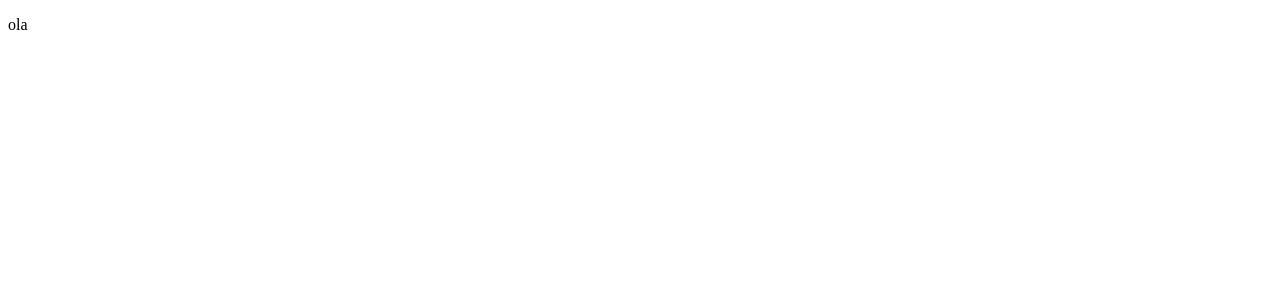
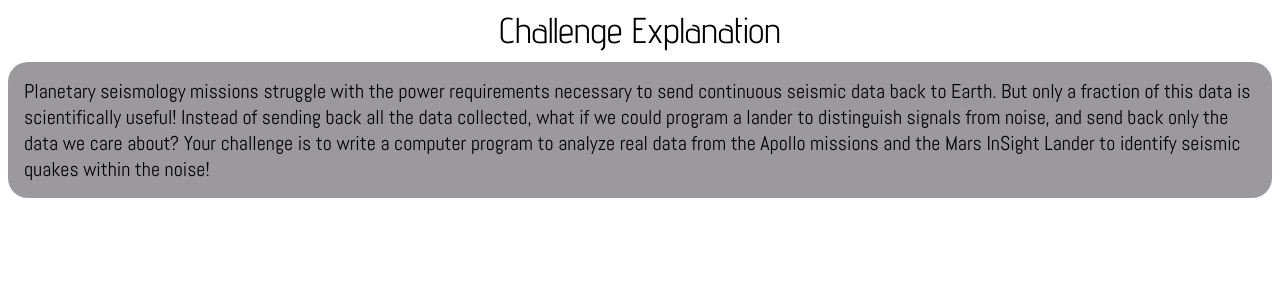
Before and after one commit to Ashen-Software/nsac, a React (Vite) app: page / in a window 1280 px wide. Shown: the top 300 px of the page. Built offline with nearby package versions, Linux system fonts and the light colour scheme.

Commit message:
challenge explanation

```diff
--- a/index.html
+++ b/index.html
@@ -2,9 +2,9 @@
 <html lang="en">
   <head>
     <meta charset="UTF-8" />
-    <link rel="icon" type="image/svg+xml" href="/raise.png" />
+
     <meta name="viewport" content="width=device-width, initial-scale=1.0" />
-    <title>Raise App</title>
+    <title>Sismo</title>
   </head>
   <body >
     <div id="root"></div>
--- /dev/null
+++ b/src/components/Explanation/Explanation.jsx
@@ -0,0 +1,15 @@
+import '../Explanation/explanation.css';
+
+function Explanation(){
+
+
+    return(
+        <div className='todo'>
+        <p className='titulos'>Challenge Explanation</p>
+        <p className='content'>Planetary seismology missions struggle with the power requirements necessary to send continuous seismic data back to Earth. But only a fraction of this data is scientifically useful! Instead of sending back all the data collected, what if we could program a lander to distinguish signals from noise, and send back only the data we care about? Your challenge is to write a computer program
+            to analyze real data from the Apollo missions and the Mars InSight Lander to identify seismic quakes within the noise!</p>
+   </div> )
+}
+
+
+export default Explanation;
--- /dev/null
+++ b/src/components/Explanation/explanation.css
@@ -0,0 +1,25 @@
+@import url('https://fonts.googleapis.com/css2?family=Advent+Pro:ital,wght@0,100..900;1,100..900&display=swap');
+@import url('https://fonts.googleapis.com/css2?family=Abel&display=swap');
+
+.todo{
+    display: flex;
+    flex-direction: column;
+    gap: 0.688rem;
+
+    .titulos {
+        margin:0px auto;
+        font-size: 2.25rem;
+        font-family: 'Advent Pro', sans-serif;
+    }
+
+    .content{
+        margin:0px;
+        font-family: 'Abel', sans-serif;
+        font-size: 1.25rem;
+        background-color: rgba(5, 1, 13, 0.4);
+        padding: 1rem;
+        border-radius: 20px;
+    }
+
+
+}
--- a/src/views/Home/Home.jsx
+++ b/src/views/Home/Home.jsx
@@ -1,10 +1,13 @@
+import './home.css';
+import Explanation from '../../components/Explanation/Explanation';
 
-import './home.css'
 
 function Home(){
     return(
-        <p>ola</p>
+        <>
 
+        <Explanation/>
+</>
     )
 }
 
```
